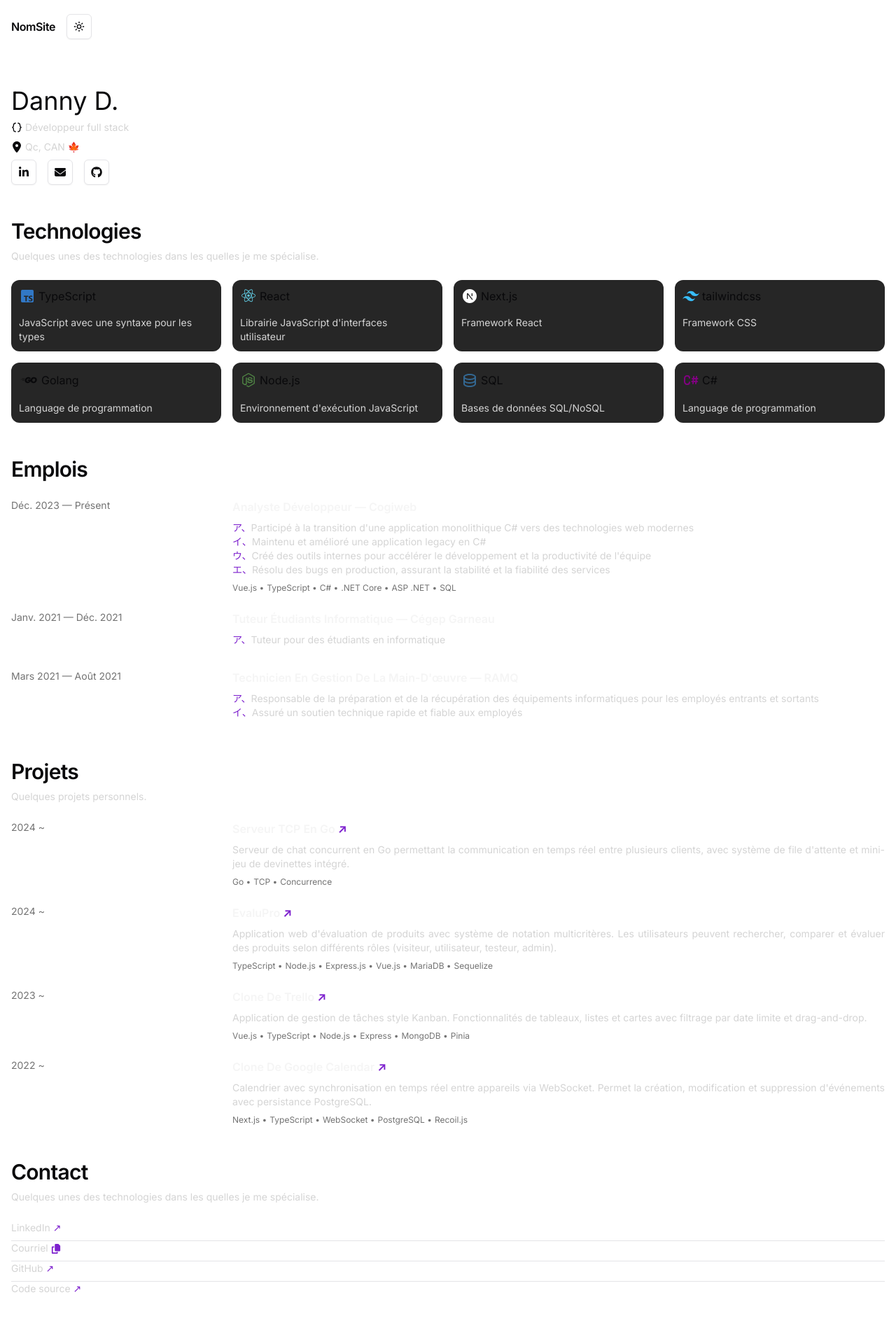
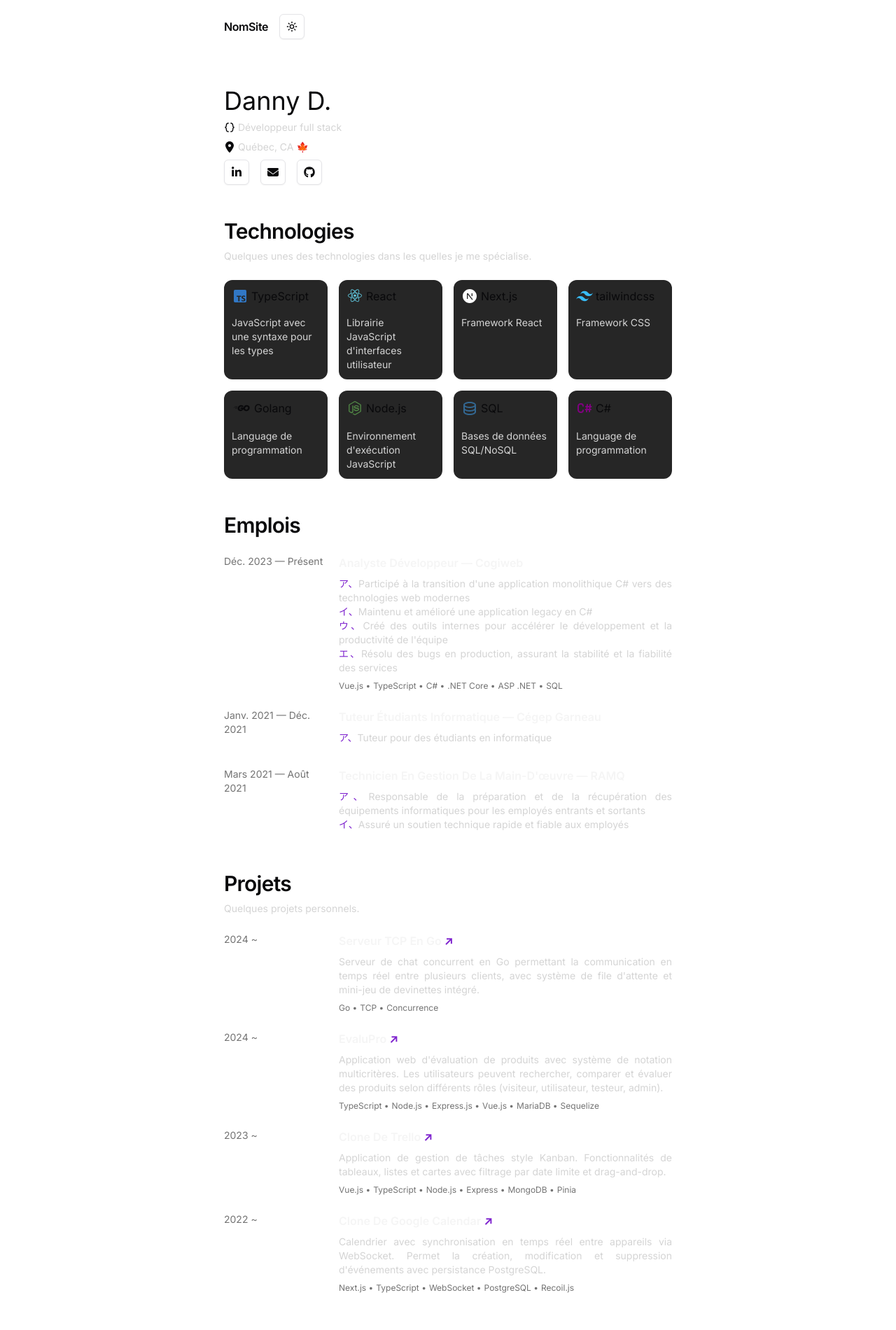
Before and after one commit to mtlaso/portfolio, a Next.js app: page / in a window 1280 px wide. Shown: the top 1900 px of the page at 70% size. Built offline with nearby package versions, Linux system fonts and the light colour scheme; a web font is replaced by a local one.

Commit message:
refactor

```diff
--- a/app/page.tsx
+++ b/app/page.tsx
@@ -5,7 +5,7 @@ import { LinksSection } from "@/app/ui/index/links-section/links-section";
 
 export default function Home() {
 	return (
-		<main className="min-h-screen px-4">
+		<main className="min-h-screen max-w-2xl mx-auto px-4">
 			<NavBar />
 			<HeroSection />
 			<WorkSection />
--- a/app/ui/index/hero-section/hero-section.tsx
+++ b/app/ui/index/hero-section/hero-section.tsx
@@ -23,7 +23,7 @@ export const HeroSection = () => {
 
 				<div className="flex items-center gap-1">
 					<FaLocationDot />
-					<p className="text-neutral-300 text-sm">Qc, CAN 🍁</p>
+					<p className="text-neutral-300 text-sm">Québec, CA 🍁</p>
 				</div>
 
 				<div className="flex gap-4">
--- a/app/ui/index/links-section/links-section.tsx
+++ b/app/ui/index/links-section/links-section.tsx
@@ -9,10 +9,7 @@ export const LinksSection = () => {
 			className={`${SPACING.SECTIONS_SPACING} ${SPACING.INSIDE_SECTIONS_SPACING}`}
 		>
 			<div className={`${SPACING.TITLES_SPACING} `}>
-				<h2 className="font-semibold tracking-tight text-3xl">Contact</h2>
-				<p className="text-neutral-300 text-sm">
-					Quelques unes des technologies dans les quelles je me spécialise.
-				</p>
+				<h2 className="font-semibold tracking-tight text-3xl">Liens</h2>
 			</div>
 
 			<ul className={`divide-y ${SPACING.TITLES_SPACING}`}>
--- a/app/ui/index/work-section.tsx
+++ b/app/ui/index/work-section.tsx
@@ -184,7 +184,7 @@ const StackCard = ({
 			className="p-2.5
 			grid grid-rows-subgrid row-span-2
       rounded-xl border border-transparent bg-neutral-800
-      hover:bg-neutral-700 hover:border-neutral-600 transition-colors duration-200"
+      hover:bg-purple-700 transition-colors duration-200"
 		>
 			<p className="flex items-center gap-1">
 				{<item.icon size={item.iconSize} color={item.iconColor} />}
```
